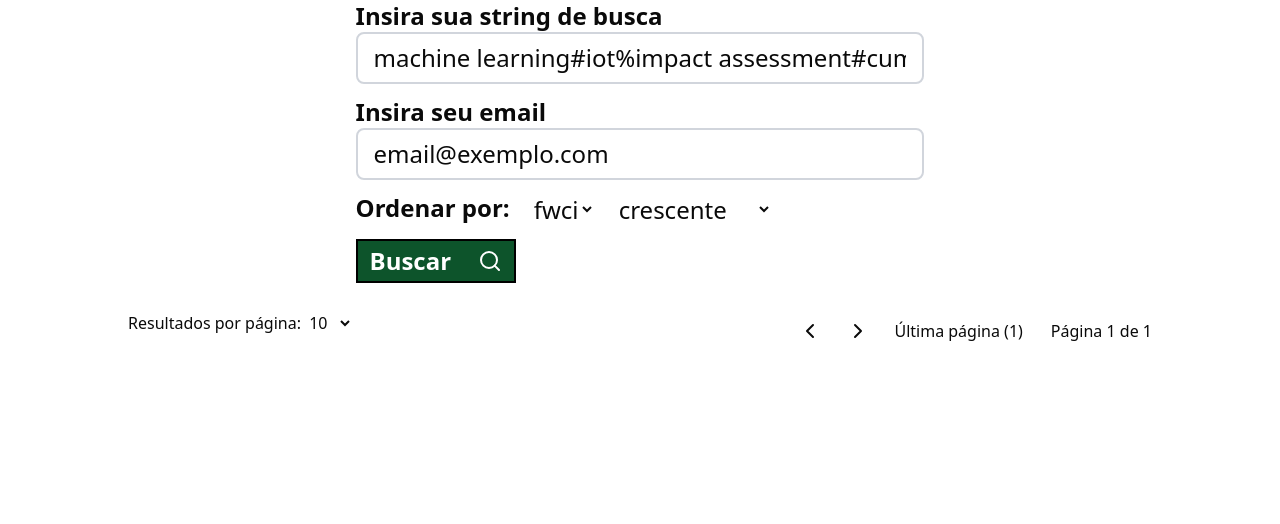
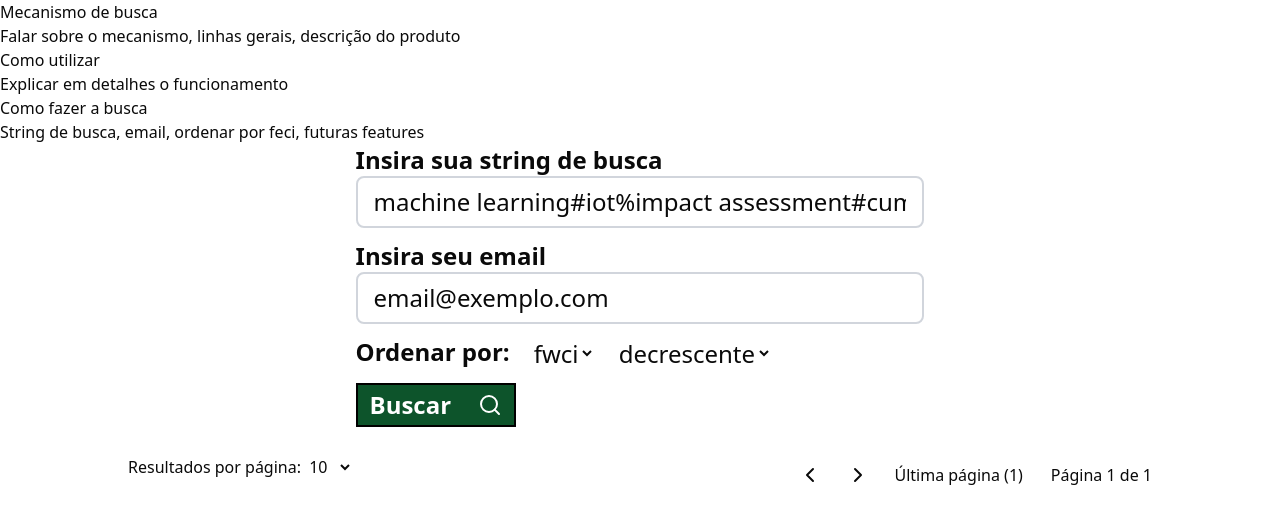
Before and after one commit to leosanner/openAlex-engine, a Next.js app: page /search in a window 1280 px wide. Shown: the top 524 px of the page. Built offline with nearby package versions, Linux system fonts and the light colour scheme.

Commit message:
add dina

```diff
--- a/src/app/(search)/search/page.tsx
+++ b/src/app/(search)/search/page.tsx
@@ -1,21 +1,25 @@
 import { OpenAlexForm } from "@/components/search/formOpenAlexSearch";
-import { OpenAlexSearchOutput } from "@/schemas/openAlex";
-
-async function searchAPI() {
-	const response = await fetch("http://localhost:3000/api/v1/search", {
-		method: "POST",
-		body: JSON.stringify({
-			searchString: "machine learning#iot%impact assessment#cummlative impacts",
-		}),
-	});
-
-	const responseBody = (await response.json()) as OpenAlexSearchOutput;
-	return responseBody;
-}
 
 export default async function SearchPage() {
 	return (
 		<div className="flex flex-col items-center max-w-full">
+			<div className="container">
+				<section>
+					<h1>Mecanismo de busca</h1>
+					<span>
+						Falar sobre o mecanismo, linhas gerais, descrição do produto
+					</span>
+				</section>
+
+				<section>
+					<h2>Como utilizar</h2>
+					<span>Explicar em detalhes o funcionamento</span>
+					<h3>Como fazer a busca</h3>
+					<span>
+						String de busca, email, ordenar por feci, futuras features
+					</span>
+				</section>
+			</div>
 			<OpenAlexForm />
 		</div>
 	);
--- a/src/app/actions/search-form-openalex.ts
+++ b/src/app/actions/search-form-openalex.ts
@@ -3,7 +3,12 @@
 import { OpenAlexSearch, OpenAlexSearchOutput } from "@/schemas/openAlex";
 
 async function searchAPI(object: OpenAlexSearch) {
-	const response = await fetch("http://localhost:3000/api/v1/search", {
+	const apiUrl =
+		process.env.NODE_ENV === "production"
+			? process.env.PRODUCTION_URL
+			: "http://localhost:3000";
+
+	const response = await fetch(`${apiUrl}"/api/v1/search"`, {
 		method: "POST",
 		body: JSON.stringify(object),
 	});
--- a/src/components/search/formOpenAlexSearch.tsx
+++ b/src/components/search/formOpenAlexSearch.tsx
@@ -24,8 +24,8 @@ export function OpenAlexForm() {
 	const initialPageSize = 10;
 	const availableOrderBy = ["fwci"];
 	const orderByDirections = [
+		["desc", "decrescente"],
 		["asc", "crescente"],
-		["desc", "decrescente"],
 	];
 	const availablePageSize = [initialPageSize, 15, 20, 25, 50, 100];
 	const defaultOrderBy = availableOrderBy[0];
@@ -43,6 +43,9 @@ export function OpenAlexForm() {
 	const [userEmail, setUserEmail] = useState("email@exemplo.com");
 	const [searchString, setSearchString] = useState(
 		"machine learning#iot%impact assessment#cummlative impacts"
+	);
+	const [orderByDirectionState, setOrderByDirectionState] = useState(
+		orderByDirections[0][0]
 	);
 
 	const resultsLength = state.data.totalResultsCount;
@@ -103,7 +106,11 @@ export function OpenAlexForm() {
 						<select
 							name="orderByDirection"
 							id="order_by"
-							defaultValue={defaultOrderBy}
+							value={orderByDirectionState}
+							onChange={(e) => {
+								e.preventDefault();
+								setOrderByDirectionState(e.target.value);
+							}}
 						>
 							{orderByDirections.map((option, index) => {
 								return (
```
